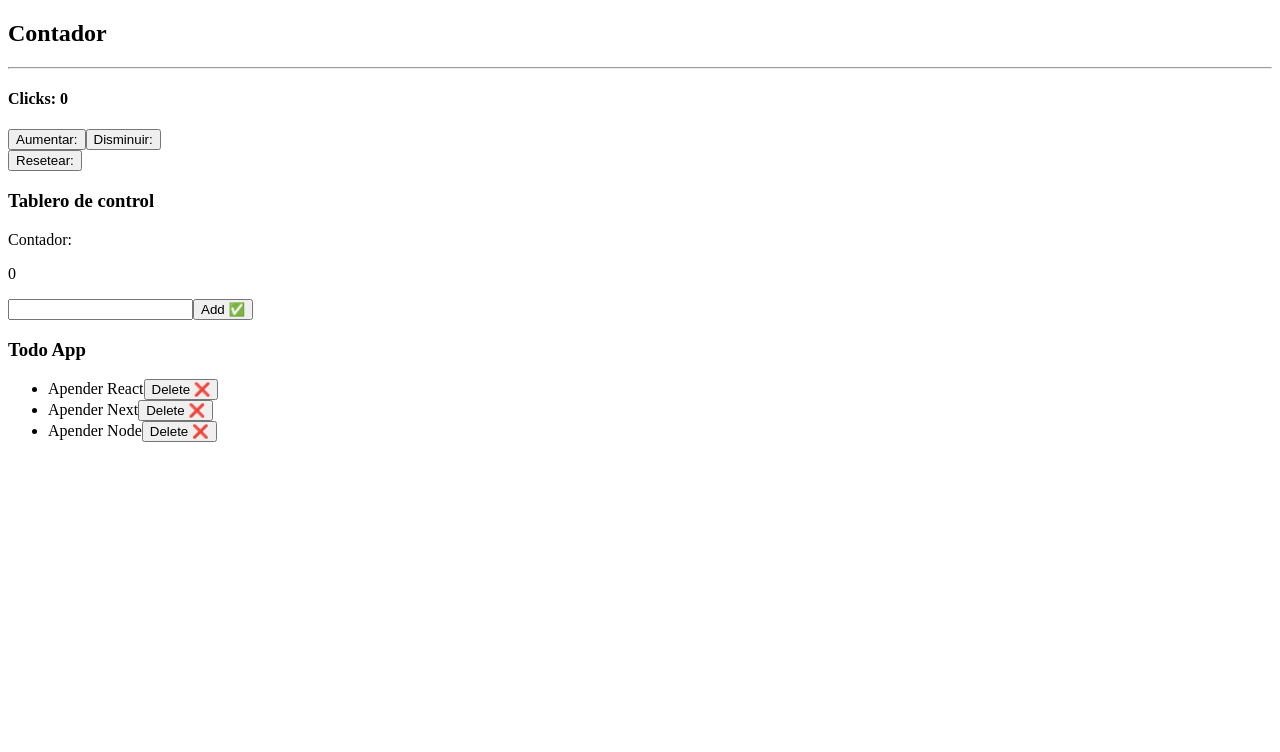
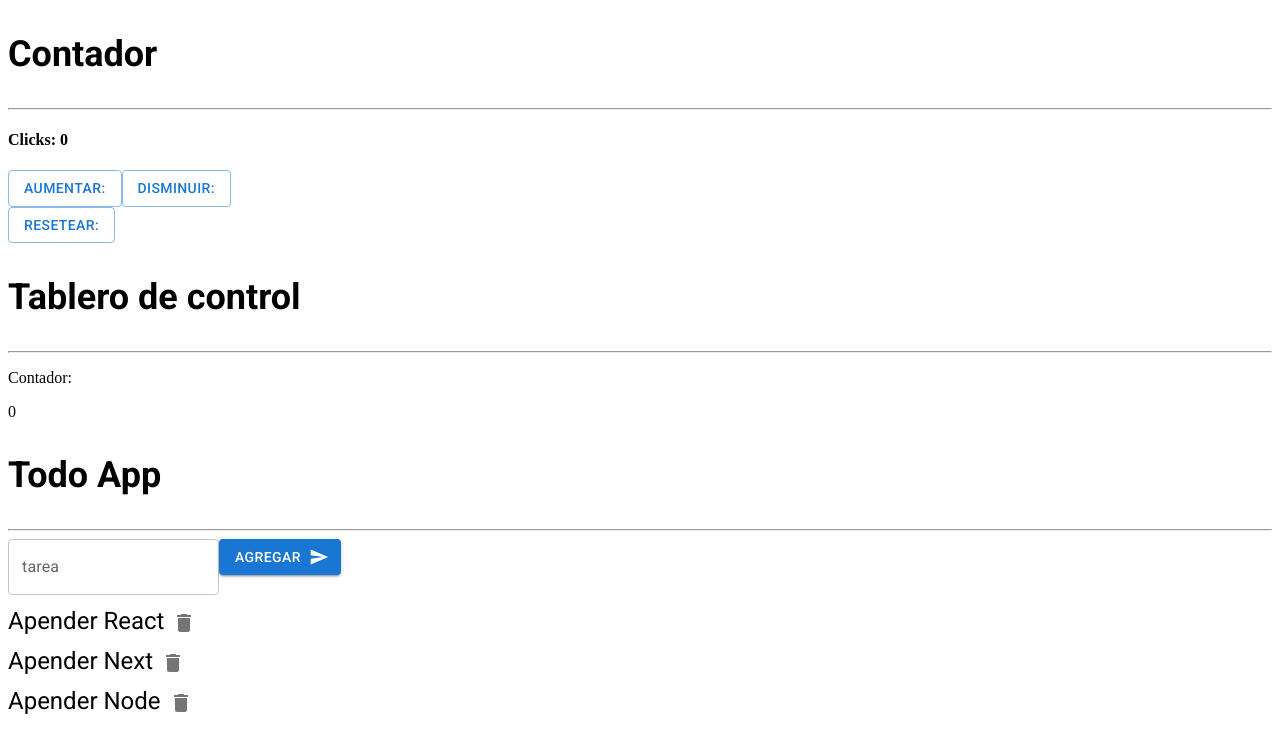
Before and after one commit to CamiloPenagos99/custom-hooks-react-app, a React (Create React App) app: page / in a window 1280 px wide. Shown: the top 752 px of the page. Built offline with nearby package versions, Linux system fonts and the light colour scheme.

Commit message:
feat: Manejo de MaterialUI - React

```diff
--- a/package.json
+++ b/package.json
@@ -3,6 +3,10 @@
   "version": "0.1.0",
   "private": true,
   "dependencies": {
+    "@emotion/react": "^11.7.1",
+    "@emotion/styled": "^11.6.0",
+    "@mui/icons-material": "^5.2.5",
+    "@mui/material": "^5.2.6",
     "@testing-library/jest-dom": "^5.16.1",
     "@testing-library/react": "^12.1.2",
     "@testing-library/user-event": "^13.5.0",
--- a/public/index.html
+++ b/public/index.html
@@ -8,6 +8,10 @@
     <meta
       name="description"
       content="Web site created using create-react-app"
+    />
+    <link
+      rel="stylesheet"
+      href="https://fonts.googleapis.com/css?family=Roboto:300,400,500,700&display=swap"
     />
     <link rel="apple-touch-icon" href="%PUBLIC_URL%/logo192.png" />
     <!--
--- a/src/App.js
+++ b/src/App.js
@@ -1,12 +1,16 @@
 import { Counter } from "./components/counter";
 import { TodoApp } from "./components/todoApp";
+import { Container } from '@mui/material';
 
 function App() {
   return (
-    <div className="App">
-      <Counter></Counter>
-      <TodoApp></TodoApp>
-    </div>
+    <>
+      <Container maxWidth="sm" />
+      <div className="App">
+        <Counter></Counter>
+        <TodoApp></TodoApp>
+      </div>
+    </>
   );
 }
 
--- a/src/components/counter.jsx
+++ b/src/components/counter.jsx
@@ -1,19 +1,29 @@
 import React from "react";
-import { useCounter } from "../hooks/useCounter"
+import { useCounter } from "../hooks/useCounter";
 import { Dashboard } from "./dashboard";
+import { Button } from "@mui/material";
+import { Typography } from "@mui/material";
 
 export const Counter = () => {
-  console.log('Render del counter')
+  console.log("Render del counter");
   const [counter, increment, decrement, reset] = useCounter();
   return (
     <div>
-      <h2>Contador</h2>
+      <Typography variant="h5" component="h2">
+        <h2>Contador</h2>
+      </Typography>
       <hr></hr>
       <h4>Clicks: {counter}</h4>
-      <button onClick={increment}>Aumentar:</button>
-      <button onClick={decrement}>Disminuir:</button>
+      <Button variant="outlined" onClick={increment}>
+        Aumentar:
+      </Button>
+      <Button variant="outlined" onClick={decrement}>
+        Disminuir:
+      </Button>
       <br></br>
-      <button onClick={reset}>Resetear:</button>
+      <Button variant="outlined" onClick={reset}>
+        Resetear:
+      </Button>
       <div>
         <Dashboard valor={counter}></Dashboard>
       </div>
--- a/src/components/dashboard.jsx
+++ b/src/components/dashboard.jsx
@@ -1,9 +1,14 @@
+import { Typography } from "@mui/material";
+
 export const Dashboard = ({ valor }) => {
   console.log("Renderizado del dashboard");
 
   return (
     <div>
-      <h3>Tablero de control</h3>
+      <Typography variant="h5" component="h2">
+        <h2>Tablero de control</h2>
+        <hr />
+      </Typography>
       <div>
         <p>Contador:</p>
         <p>{valor}</p>
--- a/src/components/todoApp.jsx
+++ b/src/components/todoApp.jsx
@@ -1,5 +1,12 @@
 import { useTodo } from "../hooks/useTodo";
 import { useState } from "react/cjs/react.development";
+import { Typography } from "@mui/material";
+import { IconButton } from "@mui/material";
+import DeleteIcon from "@mui/icons-material/Delete";
+import SendIcon from "@mui/icons-material/Send";
+import List from "@mui/material/List";
+import { Button } from "@mui/material";
+import { TextField } from "@mui/material";
 
 const initialValues = [
   { id: 1, title: "Apender React" },
@@ -13,17 +20,38 @@ export const TodoApp = () => {
 
   return (
     <div>
-      <input type="text" onChange={(event) => setTitle(event.target.value)} />
-      <button onClick={() => addTodo({ title })}>Add ✅</button>
-      <h3>Todo App</h3>
-      <ul>
+      <Typography variant="h5" component="h2">
+        <h2>Todo App</h2>
+      </Typography>
+      <hr />
+
+      <TextField
+        onChange={(event) => setTitle(event.target.value)}
+        id="outlined-basic"
+        label="tarea"
+        variant="outlined"
+      />
+
+      <Button
+        onClick={() => addTodo({ title })}
+        variant="contained"
+        endIcon={<SendIcon />}
+      >
+        Agregar
+      </Button>
+
+      <List>
         {todos.map((todo) => (
           <li key={todo.id}>
-            {todo.title}
-            <button onClick={() => deleteTodo(todo)}> Delete ❌</button>
+            <Typography variant="h5" component="h2">
+              <span> {todo.title}</span>
+              <IconButton aria-label="delete" onClick={() => deleteTodo(todo)}>
+                <DeleteIcon />
+              </IconButton>
+            </Typography>
           </li>
         ))}
-      </ul>
+      </List>
     </div>
   );
 };
```
Also changed, not shown: 1 other file (tests, documents, lock files or other folders).
